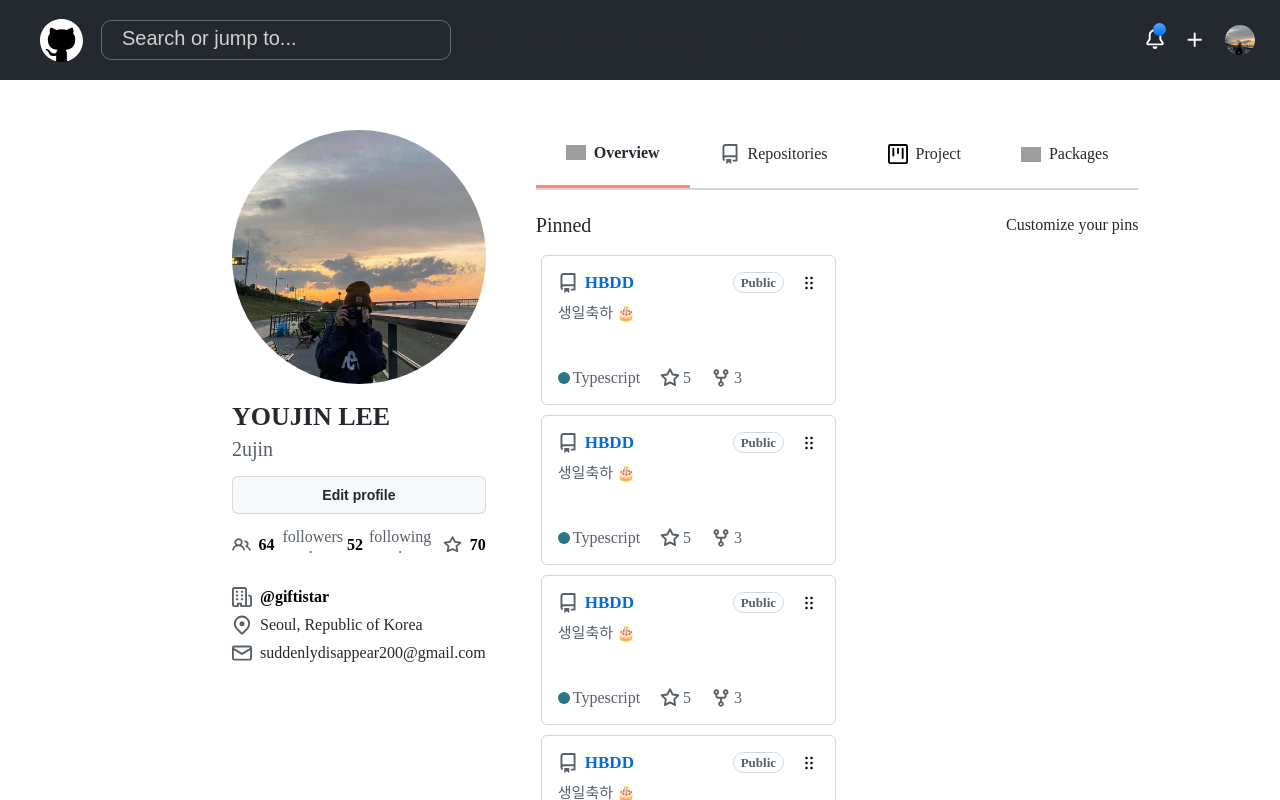
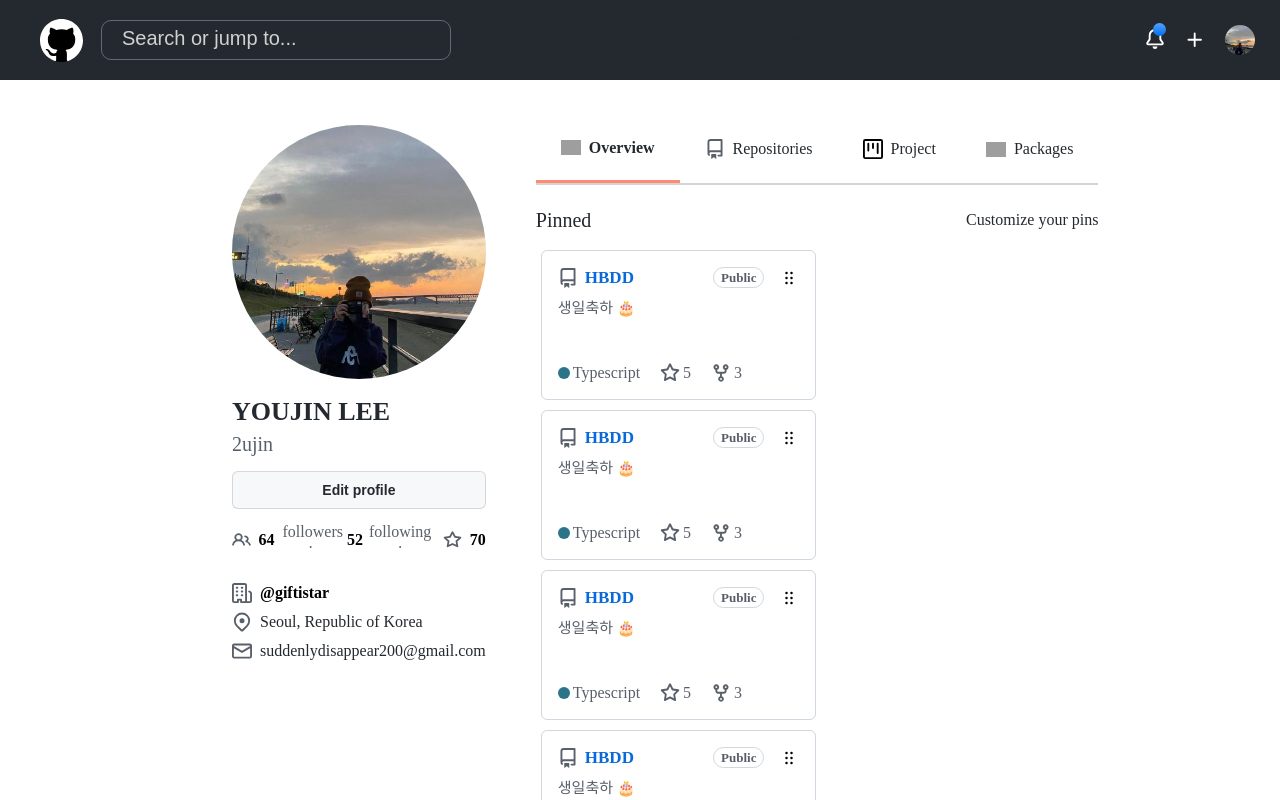
Before and after one commit to 2ujin/MirimHackathon-Frontend, a React (Create React App) app: page / in a window 1280 px wide. Shown: the top 800 px of the page. Built offline with nearby package versions, Linux system fonts and the light colour scheme; grey boxes are pictures that could not be loaded.

Commit message:
style: css 정리

```diff
--- a/src/components/Home/Home.tsx
+++ b/src/components/Home/Home.tsx
@@ -12,7 +12,7 @@
   width: 70%;
   height: 100vh;
   padding: 20px 40px;
-  margin-top: 10px;
+  margin-top: 5px;
 `;
 
 function Home() {
--- a/src/components/Profile/Profile.tsx
+++ b/src/components/Profile/Profile.tsx
@@ -30,11 +30,10 @@
   font-weight: 500;
   line-height: 24px;
   margin-top: 7px;
-  color: #57606a;
+  color: ${(props) => props.theme.textGray};
 `;
 
 const Button = styled.button`
-  color: #24292f;
   width: 100%;
   border-radius: 6px;
   border: 1px solid;
@@ -44,7 +43,6 @@
   line-height: 20px;
   white-space: nowrap;
   vertical-align: middle;
-  color: #24292f;
   border-color: rgb(27 31 36 / 15%);
   background-color: #f6f8fa;
   margin-top: 15px;
@@ -71,8 +69,7 @@
   margin-top: 18px;
   div {
     width: 100%;
-    margin-top: 8px;
-    color: #24292f;
+    margin-top: 9px;
     display: flex;
     align-items: center;
     b {
--- a/src/components/Repo/CardItem.tsx
+++ b/src/components/Repo/CardItem.tsx
@@ -96,12 +96,10 @@
           <LangColor />
           <Text>Typescript</Text>
         </Wrap>
-
         <Wrap>
           <Icon src={`${process.env.PUBLIC_URL}/assets/icon/star.svg`} />
           <Text>5</Text>
         </Wrap>
-
         <Wrap>
           <Icon src={`${process.env.PUBLIC_URL}/assets/icon/fork.svg`} />
           <Text>3</Text>
--- a/src/components/Repo/Tap.tsx
+++ b/src/components/Repo/Tap.tsx
@@ -7,7 +7,8 @@
   div {
     display: flex;
     align-items: center;
-    padding: 6px 30px;
+    padding: 8px 25px;
+    font-weight: 500;
   }
 
   .select {
--- a/src/components/Top/Top.tsx
+++ b/src/components/Top/Top.tsx
@@ -1,7 +1,7 @@
 import styled from "styled-components";
 const TopWrapper = styled.div`
   height: 80px;
-  background-color: #24292f;
+  background-color: ${(props) => props.theme.darkGray};
   width: 100%;
   display: flex;
   justify-content: space-between;
@@ -32,7 +32,7 @@
   width: 350px;
   height: 40px;
   padding: 0 20px;
-  background-color: #24292f;
+  background-color: ${(props) => props.theme.darkGray};
   border: 1px solid #626a75;
   border-radius: 10px;
   font-size: 16px;
--- a/src/components/styles/GlobalStyle.ts
+++ b/src/components/styles/GlobalStyle.ts
@@ -9,13 +9,6 @@
         padding: 0;
         color: #24292f;
     }
-
-    input:focus {
-        color: black;
-        //input 박스 테두리
-        outline: none;
-    }
-
 `;
 
 export default GlobalStyle;
--- a/src/components/styles/Theme.ts
+++ b/src/components/styles/Theme.ts
@@ -1,4 +1,5 @@
 export default {
   mainColor: "#D4845B",
   textGray: "#57606a",
+  darkGray: "#24292f",
 };
```
